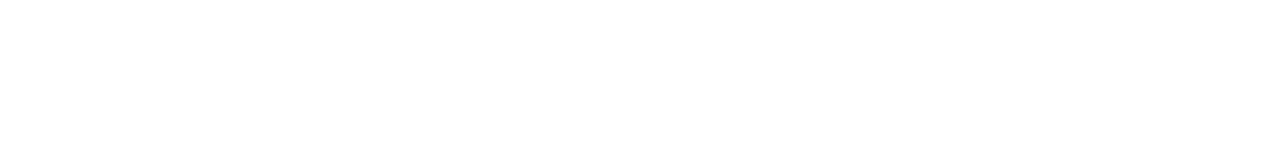
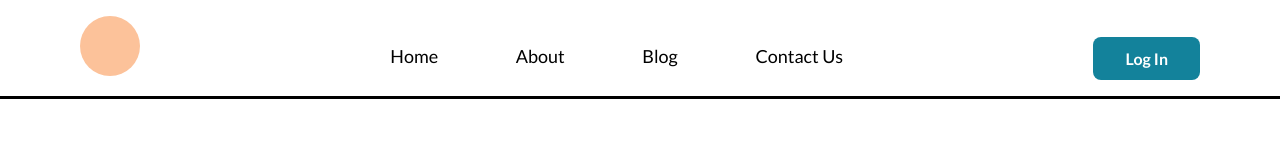
Before and after one commit to KoatKoetl/Landing_Website-template--ClothesStore, a website built with webpack: page src/template.html in a window 1280 px wide. Built offline with nearby package versions, Linux system fonts and the light colour scheme.

Commit message:
Website header 1. Done with PC header

```diff
--- a/src/CSS/style.css
+++ b/src/CSS/style.css
@@ -4,11 +4,14 @@
 :root {
   --font-color-primary: #333;
   --font-color-white: #fff;
+  --font-color-black: #000;
   --font-color-dark-blue: #13829b;
   --bg-color-light-orange: #fcc29a;
   --bg-color-very-light-orange: #fde9c9;
   --bg-color-cyan: #29d2e4;
   --bg-color-dark-cyan: #13829b;
+  --font-family-primary: Lato;
+  --font-family-secondary: Raleway;
 }
 
 body {
@@ -35,15 +38,80 @@ li {
   padding: 0;
 }
 
-a,
-a:hover,
-a:active,
-a:visited {
-  color: #000;
-  text-decoration: none;
-}
-
 p {
   margin: 0;
   padding: 0;
 }
+
+/* Styling website primary header */
+.header__content {
+  display: grid;
+  grid-auto-flow: column;
+  justify-content: space-between;
+  align-items: center;
+  padding: 1rem 5rem;
+  border-bottom: 3px solid #000;
+}
+
+.header__nav-links-list {
+  display: flex;
+  gap: 4rem;
+  padding-top: 1rem;
+}
+
+.header__nav-link {
+  font-family: var(--font-family-primary, Lato);
+  font-size: 1.125rem;
+  font-style: normal;
+  font-weight: 400;
+  color: var(--font-color-black, #000);
+  text-decoration: underline;
+  text-decoration-color: #00000000;
+  line-height: normal;
+  padding: 0.425rem;
+  border-radius: 0.5rem;
+  transition: text-decoration-color 250ms;
+  text-decoration-thickness: 0.625rem;
+  text-underline-offset: 1.9rem;
+}
+
+.header__nav-link:hover {
+  text-decoration-color: #000000ff;
+}
+
+.header__nav-link:active {
+  text-underline-offset: 0.5rem;
+  transition: text-underline-offset 100ms ease;
+}
+
+.header__nav--secondary {
+  align-self: flex-end;
+}
+
+.header__nav-button {
+  font-family: var(--font-family-primary, Lato);
+  font-size: 1rem;
+  font-style: normal;
+  font-weight: 600;
+  color: var(--font-color-white, #fff);
+  line-height: normal;
+  padding: 0.75rem 2rem;
+  background-color: var(--bg-color-dark-cyan, #13829b);
+  border: none;
+  border-radius: 0.5rem;
+  transition: border-color 200ms;
+}
+
+.header__nav-button:hover {
+  box-shadow: rgba(0, 0, 0, 0.35) 0px -30px 36px -28px inset;
+}
+
+.header__nav-button:active {
+  box-shadow: rgba(99, 99, 99, 0.2) 0px 2px 8px 0px;
+}
+
+@media screen and (max-width: 900px) {
+  .header__content {
+    padding: 1rem;
+  }
+}
--- a/src/template.html
+++ b/src/template.html
@@ -5,5 +5,28 @@
     <meta name="viewport" content="width=device-width, initial-scale=1.0" />
     <title>Clothes Store</title>
   </head>
-  <body></body>
+  <body>
+    <header class="header">
+      <div class="header__content">
+        <div class="header__content-logo">
+          <svg xmlns="http://www.w3.org/2000/svg" width="60" height="60" viewBox="0 0 60 60" fill="none">
+            <circle cx="30" cy="30" r="30" transform="matrix(-1 0 0 1 60 0)" fill="#FCC29A" />
+          </svg>
+        </div>
+
+        <nav class="header__nav header__nav--primary">
+          <ul class="header__nav-links-list">
+            <li class="header__nav-list-element"><a href="#" class="header__nav-link">Home</a></li>
+            <li class="header__nav-list-element"><a href="#" class="header__nav-link">About</a></li>
+            <li class="header__nav-list-element"><a href="#" class="header__nav-link">Blog</a></li>
+            <li class="header__nav-list-element"><a href="#" class="header__nav-link">Contact Us</a></li>
+          </ul>
+        </nav>
+
+        <div class="header__nav header__nav--secondary">
+          <button class="button header__nav-button">Log In</button>
+        </div>
+      </div>
+    </header>
+  </body>
 </html>
```
Also changed, not shown: dist/bundlefbe645abb4a343471ce6.js, dist/index.html, 2 other files.
